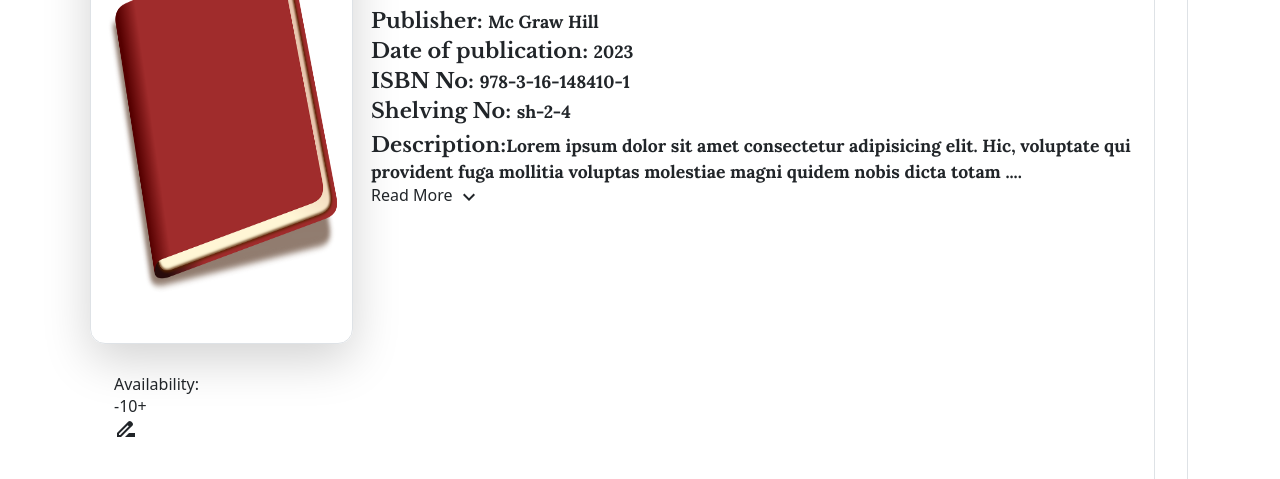
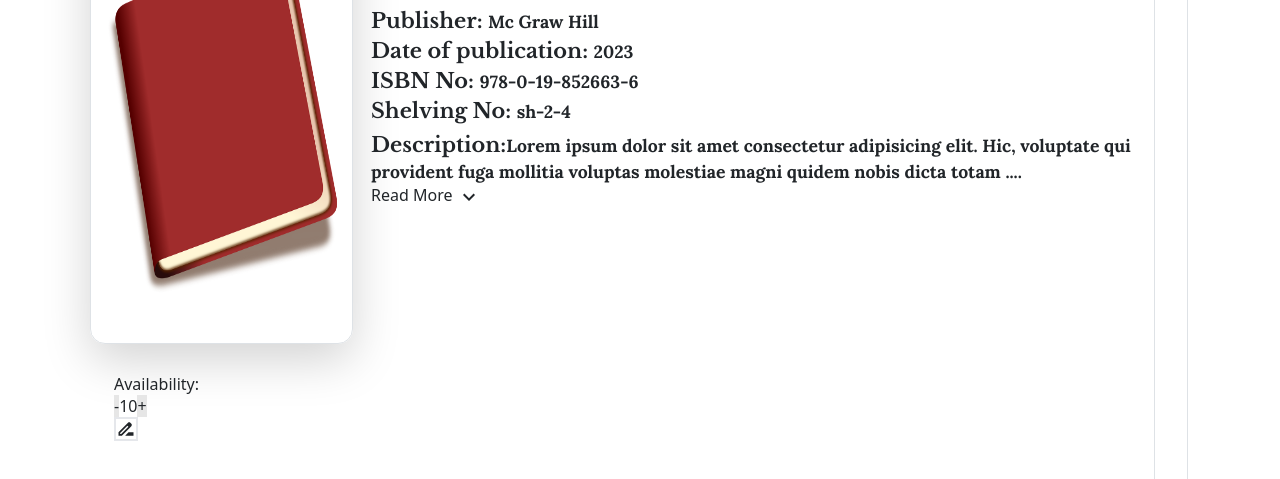
Before and after one commit to td1128/Library_Management_System, a React (Vite) app: page /admin/book in a window 1280 px wide. Shown: the part 683-1162 px from the top of the page. Built offline with nearby package versions, Linux system fonts and the light colour scheme.

Commit message:
Added functionality for the admin book details page

```diff
--- a/src/pages/admin/adminBookDetails/AdminBookDetails.jsx
+++ b/src/pages/admin/adminBookDetails/AdminBookDetails.jsx
@@ -1,6 +1,4 @@
 import { React, useState, useRef, useEffect } from 'react'
-import { FontAwesomeIcon } from '@fortawesome/react-fontawesome'
-import { faPen } from '@fortawesome/free-solid-svg-icons'
 import { useNavigate } from "react-router-dom";
 import { useSelector, useDispatch } from 'react-redux';
 
@@ -17,31 +15,24 @@ import ExpandLessOutlinedIcon from '@mui/icons-material/ExpandLessOutlined';
 import ExpandMoreOutlinedIcon from '@mui/icons-material/ExpandMoreOutlined';
 import ModeIcon from '@mui/icons-material/Mode';
 import DriveFileRenameOutlineIcon from '@mui/icons-material/DriveFileRenameOutline';
-
-const style = {
-  position: 'absolute',
-  top: '50%',
-  left: '50%',
-  transform: 'translate(-50%, -50%)',
-  width: 400,
-  bgcolor: 'background.paper',
-  border: '2px solid #000',
-  boxShadow: 24,
-  p: 4,
-};
-
+import DoneAllIcon from '@mui/icons-material/DoneAll';
 
 //This component accepts ISBN no of the book as props.
 export default function AdminBookDetails(props) {
   const dispatch = useDispatch();
-  const book = { shelving_no: "sh-2-4", isbn: '978-3-16-148410-1', author: "abcd", title: "Learn C++ online", description: "Lorem ipsum dolor sit amet consectetur adipisicing elit. Hic, voluptate qui provident fuga mollitia voluptas molestiae magni quidem nobis dicta totam iste animi! Fuga veritatis iure earum ipsum soluta! Molestiae", date_of_publication: "2023", publisher: "Mc Graw Hill", no_of_copies: 10 };
+  const apiURL= import.meta.env.VITE_APP_API_URL;
 
 
-  const isbn_no = "978-3-16-148410-1";//TODO pops.isbn
+  const book = { shelving_no: "sh-2-4", isbn: '978-0-19-852663-6', cover_img: "https://www.pngkey.com/png/detail/350-3500680_placeholder-open-book-silhouette-vector.png", author: "abcd", title: "Learn C++ online", description: "Lorem ipsum dolor sit amet consectetur adipisicing elit. Hic, voluptate qui provident fuga mollitia voluptas molestiae magni quidem nobis dicta totam iste animi! Fuga veritatis iure earum ipsum soluta! Molestiae", date_of_publication: "2023", publisher: "Mc Graw Hill", no_of_copies: 10, edition:6 };//TODO props.book
 
   //Book details
   const des = book.description;
   const avl = book.availability;
+
+  //use state for the plus and minus buttons
+  const [isClickEnabled, setIsClickEnabled] = useState(false);
+  const [bgclass, setBgclass] = useState('bg-grey')
+
 
   const [author, setAuthor] = useState(book.author);
   const [book_title, setBookTitle] = useState(book.title);
@@ -51,6 +42,8 @@ export default function AdminBookDetails(props) {
   const [isbn, setIsbn] = useState(book.isbn);
   const [shelVingNo, setShelVingNo] = useState(book.shelving_no);
   const [noOfCopies, setNoOfCopies] = useState(book.no_of_copies);
+  const [edition, setEdition] = useState(book.edition);
+  const [cover_image, setCoverImage] = useState(book.cover_img);
 
   const [details, setDetails] = useState(book_description.substring(0, 150));
 
@@ -72,11 +65,12 @@ export default function AdminBookDetails(props) {
   const handleDescriptionChange = (e) => {
     setBookDescription(e.target.value);
     setDetails(e.taret.value)
-    console.log("des: ", book_description);
   }
   const handleDateOfPublicationChange = (e) => {
     setDateOfPublication(e.target.value);
-    console.log("date: ", date_publication);
+  }
+  const handleEditionChange = (e)=>{
+    setEdition(e.target.value);
   }
 
 
@@ -98,13 +92,14 @@ export default function AdminBookDetails(props) {
   const downRef = useRef();
   const editButtonRef = useRef();
 
-  // const cd = ["abc","cddd","dkj","knf","klfjaoj","kfaoj",";lkjfja","kofajf"];
+
+  const plusRef = useRef();
+  const minusRef = useRef();
 
   const [read, setRead] = useState("More");
 
   const handleMoreDetails = () => {
     details == book_description ? setDetails(book_description.substring(0, 150)) : setDetails(book_description);
-    // book_description.length<250 ? setDetails(des.substring(0, 150)) : setDetails(des);
     read == "More" ? setRead("Less") : setRead("More");
 
     upRef.current.style.display == "none" ? upRef.current.style.display = "inline" : upRef.current.style.display = "none";
@@ -119,22 +114,68 @@ export default function AdminBookDetails(props) {
     editButtonRef.current.click();
     console.log("called handle edit book");
   }
-  const handleSaveEditDetails = () => {
+  const handleSaveEditDetails = async() => {
     setShow(false);
-    console.log("called handle save edit details");
+    const data = {
+      "shelving_no": shelVingNo,
+      "isbn": isbn,
+      "date_of_publication": date_publication,
+      "edition": edition,
+      "description": book_description,
+      "title": book_title,
+      "cover_img": cover_image,
+      "author_name" : author,
+      "sub_name" : book_title
+    }
 
-    //put request body
-    // {
-    //   "shelving_no": "sh-0-5",
-    //   "isbn": "123-1-12755-028-0",
-    //   "date_of_publication": "18-09-2010",
-    //   "edition": 6,
-    //   "description": "Lorem ipsum dolor sit amet, consectetur adipiscing elit. Sed ac tellus eget tortor commodo condimentum a ac odio",
-    //   "title": "myBook2",
-    //   "cover_img": "https://www.pngkey.com/png/detail/350-3500680_placeholder-open-book-silhouette-vector.png",
-    // "author_name" : "Abir",
-    //   "sub_name" : "Science"
-    // }
+    try {
+      const response = await fetch(`${apiURL}/api/admin/book/edit`, {
+        method: 'PUT',
+        headers: {
+          'Content-Type': 'application/json',
+        },
+        body: JSON.stringify(data)
+      });
+      const json = await response.text()
+      console.log(`Response for edit book details, isbn - ${isbn} :  ${json}`);
+    } catch (error) {
+      console.log('Error while requesing for edit book details: ', error)
+    }
+  }
+
+  const handleEditAvailability = ()=>{
+    setIsClickEnabled(true);
+    setBgclass('bg-red')
+  }
+  const handleSaveAvailability = async()=>{//Api respond with status code 500
+    setIsClickEnabled(false);
+    setBgclass('bg-grey');
+    try {
+      const response = await fetch(`${apiURL}/api/admin/book/update-availability?updated-count=${noOfCopies}`, {
+        method: 'PUT',
+        headers: {
+          'Content-Type': 'application/json',
+        },
+        body: JSON.stringify({
+          "isbn":{isbn}
+        })
+      });
+      if(response.status === 200){
+        //TODO dispatch(action)
+      }
+      const json = response.json();
+      console.log(`Response for update book availability, isbn - ${isbn} :  ${json}`);
+    } catch (error) {
+      console.log('Error while requesing for update book availability: ', error)
+    }
+  }
+
+  const handleIncrement= ()=>{
+    setNoOfCopies(noOfCopies+1);
+  }
+
+  const handleDecrement = ()=>{
+    setNoOfCopies(noOfCopies-1);
   }
 
   return (
@@ -172,6 +213,11 @@ export default function AdminBookDetails(props) {
             </div>
 
             <div className="take_input flex flex-row">
+              <label htmlFor="edition" className=' text-lg mr-2'>Edition:</label>
+              <input id='edition' type="text" className='input_field' value={edition} onChange={handleEditionChange} />
+            </div>
+
+            <div className="take_input flex flex-row">
               <label htmlFor="isbn" className=' text-lg mr-2'>ISBN:</label>
               <input id='isbn' type="text" className='input_field' value={isbn} onChange={handleIsbnChange} />
             </div>
@@ -195,8 +241,6 @@ export default function AdminBookDetails(props) {
       </div>
 
       <div className="container">
-        {/* <div className="navbar">This is navbar</div> */}
-
         <div className="book_section">
           <div className="book_image">
             <img src="/book_img2.png" alt="Loading image!" className='image shadow-lg border border-blue-700 ' />
@@ -205,11 +249,13 @@ export default function AdminBookDetails(props) {
             <div className="flex flex-row  items-center">
               <span className='mr-2 text-red-900 font-bold text-lg'>Availability: </span>
               <div className=' w-24 h-8 flex flex-row justify-between items-center'>
-                <span className='flex justify-center items-center text-lg font-bold  w-8 h-8 bg-red-300'>-</span>
+                <span ref={minusRef} onClick={isClickEnabled===true?handleDecrement:null} className={`flex justify-center items-center text-lg font-bold  w-8 h-8 ${bgclass}`}>-</span>
                 <span className='flex justify-center items-center text-lg font-bold bg-red-200 w-8 h-8'>{noOfCopies}</span>
-                <span className='flex justify-center items-center text-lg font-bold  w-8 h-8 bg-red-300'>+</span>
+                <span ref={plusRef} onClick={isClickEnabled===true?handleIncrement:null} className={`flex justify-center items-center text-lg font-bold  w-8 h-8 ${bgclass}`}>+</span>
               </div>
-              <DriveFileRenameOutlineIcon className=' text-red-900 text-lg'/>
+              {
+                isClickEnabled===false?<DriveFileRenameOutlineIcon onClick={handleEditAvailability} className=' text-red-900 text-2xl cursor-pointer border-2 border-red-800 ml-2 rounded-sm hover:bg-red-100'/>:<DoneAllIcon onClick={handleSaveAvailability} className=' text-red-900 text-2xl cursor-pointer border-2 border-red-800 ml-2 rounded-sm hover:bg-red-100'/>
+              }
             </div>
             <button onClick={handleEditBook} className='edit_button bg-red-900 hover:bg-red-800 text-white font-bold p-2 rounded-full mt-3'> Edit book details <ModeIcon className='pen_icon'/></button>
 
@@ -226,7 +272,7 @@ export default function AdminBookDetails(props) {
 
             <span className='mt-2 place_holder'>Publisher: <span className='place_value'>{publisher}</span></span>
             <span className='place_holder mt-1'>Date of publication: <span className='place_value'>{date_publication}</span></span>
-            <span className='place_holder mt-1'>ISBN No: <span className='place_value'>{isbn_no}</span></span>
+            <span className='place_holder mt-1'>ISBN No: <span className='place_value'>{isbn}</span></span>
             <span className='place_holder mt-1'>Shelving No: <span className='place_value'>{shelVingNo}</span></span>
 
 
--- a/src/pages/admin/adminBookDetails/AdminBookDetailsDesign.css
+++ b/src/pages/admin/adminBookDetails/AdminBookDetailsDesign.css
@@ -98,3 +98,14 @@
     padding: 2px;
     margin-bottom: 5px;
 }
+
+.bg-red{
+  background-color: rgb(230, 150, 150);
+  cursor: pointer;
+}
+.bg-red:hover{
+  background-color: rgb(234, 129, 129);
+}
+.bg-grey{
+  background-color: rgb(230, 230, 230);
+}
--- a/src/pages/user/bookDetails/ShowBookDetails.jsx
+++ b/src/pages/user/bookDetails/ShowBookDetails.jsx
@@ -11,6 +11,8 @@ import FavoriteIcon from '@mui/icons-material/Favorite';
 import ShareOutlinedIcon from '@mui/icons-material/ShareOutlined';
 import ExpandLessOutlinedIcon from '@mui/icons-material/ExpandLessOutlined';
 import ExpandMoreOutlinedIcon from '@mui/icons-material/ExpandMoreOutlined';
+import AddIcon from '@mui/icons-material/Add';
+
 //Modal component material ui
 import Box from '@mui/material/Box';
 import Button from '@mui/material/Button';
@@ -138,13 +140,31 @@ export default function ShowBookDetails(props) {
         },
       });
       const json = await response.json()
-      console.log(`Response for add to favorite books isbn - ${isbn_no} :  ${json}`);
+      console.log(`Response for add to favorite books isbn - ${isbn_no} :  ${json.message}`);
     } catch (error) {
       console.log('Error while requesing for add to favorite books: ', error)
     }
   }
   const handleShare = () => {
     shareRef.current.click();
+  }
+  const handleReserveBook = async()=>{
+    console.log("called handle reserve book");
+    const apiURL = import.meta.env.VITE_APP_API_URL
+    const memberId = 28;//TODO
+
+    try {
+      const response = await fetch(`${apiURL}/api/user/books/reserve/isbn/${isbn_no}/memberId/${memberId}`, {
+        method: 'POST',
+        headers: {
+          'Content-Type': 'application/json',
+        },
+      });
+      const text = await response.text()
+      console.log(`Response for add to favorite books isbn - ${isbn_no} :  ${text}`);
+    } catch (error) {
+      console.log('Error while requesing for reserving the book: ', error)
+    }
   }
 
   const handleBackButton = () => {
@@ -202,6 +222,7 @@ export default function ShowBookDetails(props) {
             <img src="/book_img2.png" alt="Loading image!" className='image shadow-lg border border-blue-700 ' />
           </div>
           <div className="buttons_section">
+            <button onClick={handleReserveBook} className="bg-blue-500 hover:bg-blue-700  text-white font-bold py-2 px-4 mb-2 rounded-full" ><AddIcon/>Reserve Book</button>
             <button onClick={handleAddtoWishlist} className="bg-blue-500 hover:bg-blue-700  text-white font-bold py-2 px-4 rounded-full" ><FavoriteIcon ref={heartRef} className={`${heart_class} `}/>  Add to wish list</button>
             <div onClick={handleShare} className="share_hover bg-blue-100 ml-4  inline-block border border-blue-700 p-2 rounded-full hover:cursor-pointer hover:bg-blue-500">
               <ShareOutlinedIcon className='share_icon share_hover'/>
```
